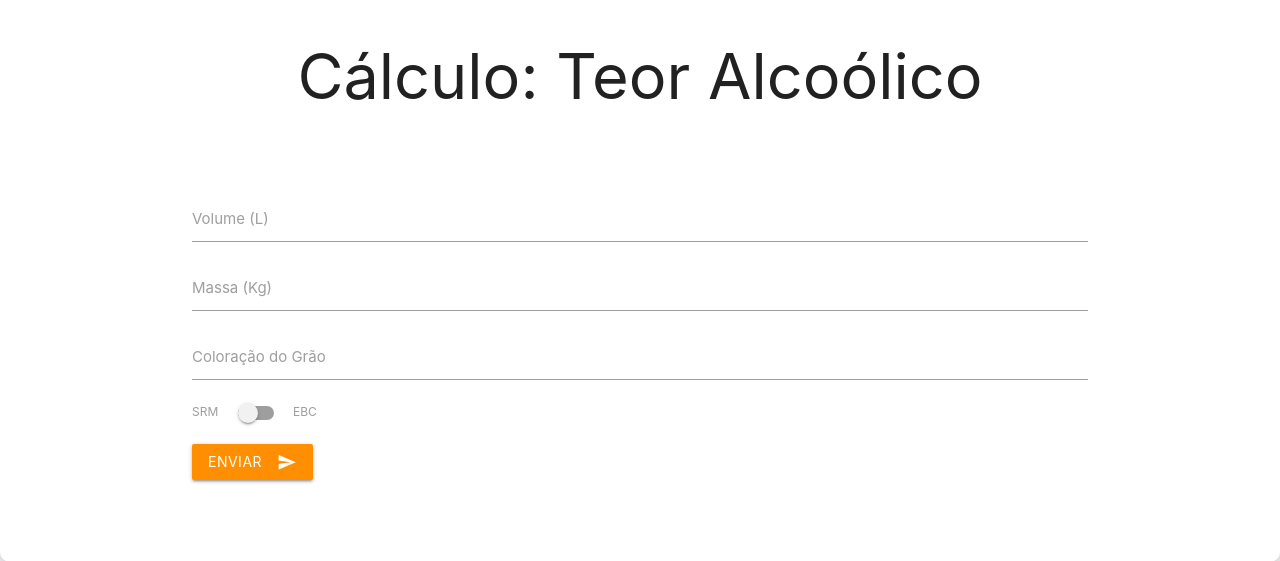
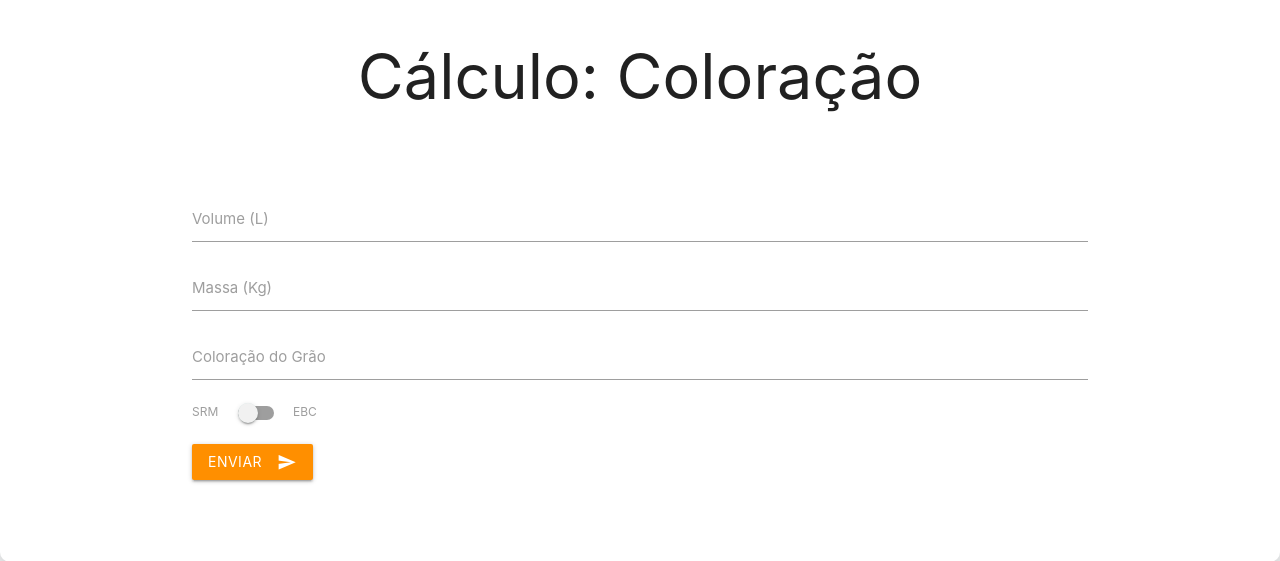
Before and after one commit to iAndreas/Bauenbier, a PHP site: page /calculo_COR.php in a window 1280 px wide. Shown: the part 64-625 px from the top of the page. Run offline with PHP 8.4, Linux system fonts and the light colour scheme; some libraries are stand-ins or nearby versions; some web fonts are replaced.

Commit message:
pequenas atualizacoes

```diff
--- a/calculo_COR.php
+++ b/calculo_COR.php
@@ -74,7 +74,7 @@ if ($volume_em_litros!='' && $kgramas!='' && $cor_grao!='') {
           </nav>
           <div class="container white" style="width: 100%; border-radius: 0px 0px 10px 10px; box-shadow: 0px 8px 15px lightgrey;">
             <div class="container">
-              <h1 class="center-align">Cálculo: Teor Alcoólico</h1><br><br>
+              <h1 class="center-align">Cálculo: Coloração</h1><br><br>
               <form action="" method="post">
                 <div class="input-field">
                   <label for="volume_em_litros">Volume (L)</label>
--- a/inicial.php
+++ b/inicial.php
@@ -152,6 +152,7 @@
                   <div class="card-reveal">
                     <span class="card-title grey-text text-darken-4">IBU<i class="material-icons right">close</i></span>
                     <p>IBU significa International Bitterness Unit. Traduzindo para o português, unidade internacional de amargor. É pelo IBU que podemos ter uma ideia de o quão amarga é uma cerveja.</p>
+                    <a style="border-radius: 10px;" href="calculo_IBU.php" id="download-button" class="btn-large waves-effect waves-light amber darken-3">Calcular</a>
                   </div>
                 </div>
 
@@ -171,6 +172,7 @@
               <div class="card-reveal">
                 <span class="card-title grey-text text-darken-4">ABV<i class="material-icons right">close</i></span>
                 <p>Alcohol by Volume, ou álcool por volume. É a medida de álcool na cerveja. De maneira geral, as cervejas são classificadas como de baixo, médio e de alto teor alcoólico.</p>
+                <a style="border-radius: 10px;" href="calculo_ABV.php" id="download-button" class="btn-large waves-effect waves-light amber darken-3">Calcular</a>
               </div>
             </div>
 
@@ -191,6 +193,7 @@
                   <div class="card-reveal">
                     <span class="card-title grey-text text-darken-4">SRM<i class="material-icons right">close</i></span>
                     <p>A cor está diretamente ligada à definição do tipo de cerveja, sua receita. Ela também revela o malte utilizado e o seu grau de torreifação.</p>
+                    <a style="border-radius: 10px;" href="calculo_COR.php" id="download-button" class="btn-large waves-effect waves-light amber darken-3">Calcular</a>
                   </div>
                 </div>
 
```
